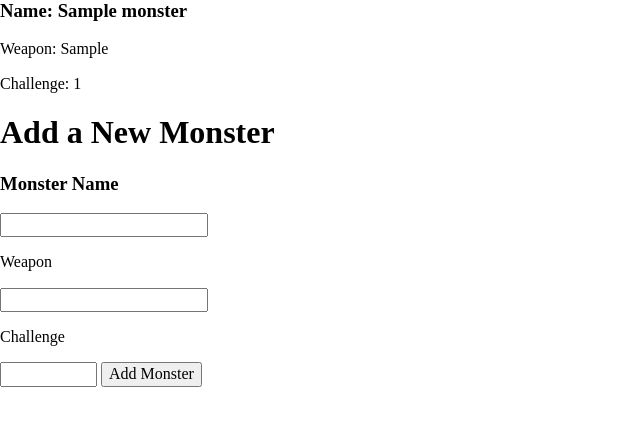
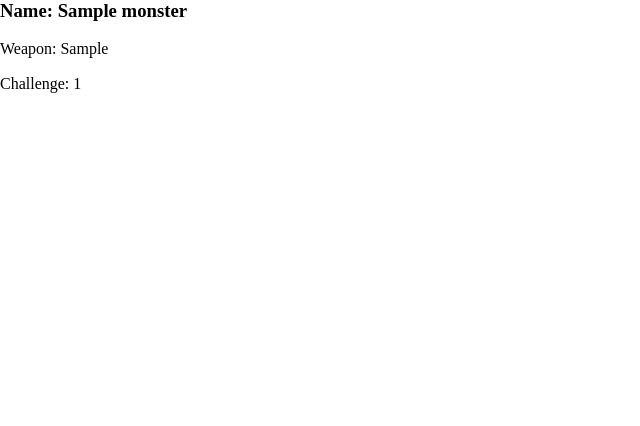
Before and after one commit to Noctiscreo/collector-app, a PHP site: page /collector-display.php in a window 1280 px wide. Shown: the top 426 px of the page, without its empty margins (0-640 px from the left). Run offline with PHP 8.4, Linux system fonts and the light colour scheme; tables that the repository leaves empty hold one stand-in row (values such as "Sample post"); some libraries are stand-ins or nearby versions.

Commit message:
Removed 'form'.

```diff
--- a/collector-display.php
+++ b/collector-display.php
@@ -27,14 +27,6 @@ foreach($monsters as $monster) {
 
 <body>
 
-<form method="post" action="../WorkingWithFiles/add-monster.php">
-    <h1>Add a New Monster</h1>
-    <h3>Monster Name</h3>
-    <input type="text" name="name">
-    <p>Weapon</p>
-    <input type="text" name="weapon">
-    <p>Challenge</p>
-    <input type="number" step="0.125" min="0.125" max="30" name="challenge">
-    <input type="submit" value="Add Monster">
+
 </form>
 </body>
```
